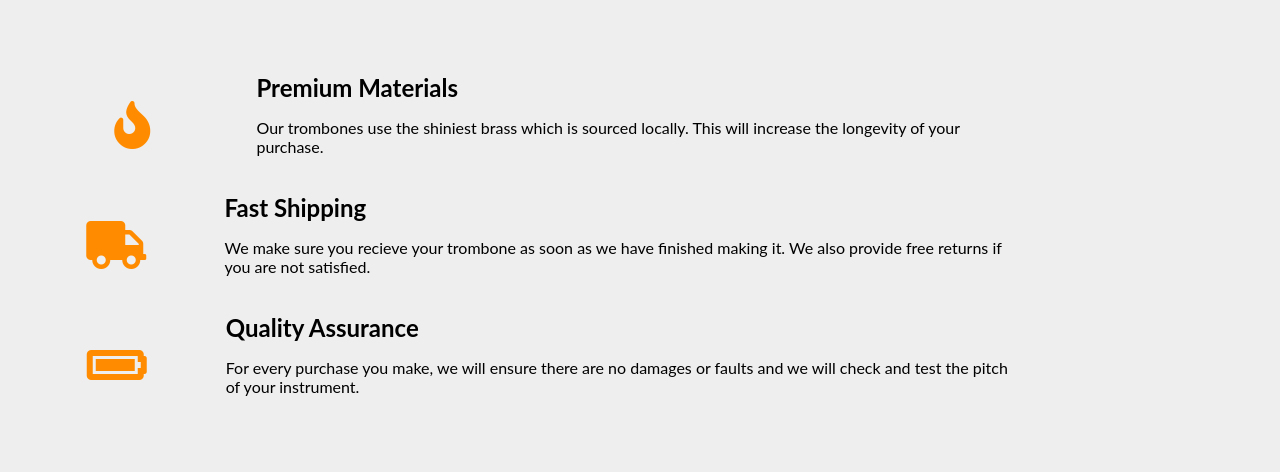
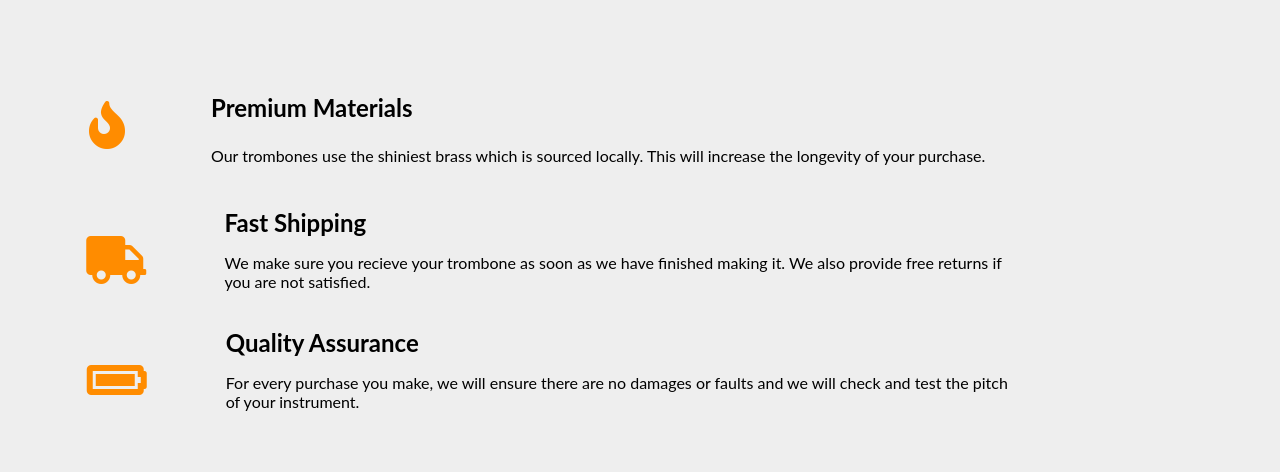
Before and after one commit to PRINCE-MOSE/Charlene_Moses_Landing_Page_PairProgramming, a plain HTML site: page index.html in a window 1280 px wide. Shown: the part 275-747 px from the top of the page. Drawn offline with Linux system fonts and the light colour scheme; grey boxes are pictures that could not be loaded.

Commit message:
Fixed Allignment

```diff
--- a/index.html
+++ b/index.html
@@ -1,20 +1,21 @@
 <!DOCTYPE html>
 <html lang="en">
+
 <head>
     <meta charset="UTF-8">
     <meta http-equiv="X-UA-Compatible" content="IE=edge">
     <meta name="viewport" content="width=device-width, initial-scale=1.0">
     <link rel="stylesheet" href="style.css">
     <link rel="stylesheet" href="https://use.fontawesome.com/releases/v5.8.1/css/all.css"
-  integrity="sha384-50oBUHEmvpQ+1lW4y57PTFmhCaXp0ML5d60M1M7uH2+nqUivzIebhndOJK28anvf"
-  crossorigin="anonymous">
+        integrity="sha384-50oBUHEmvpQ+1lW4y57PTFmhCaXp0ML5d60M1M7uH2+nqUivzIebhndOJK28anvf" crossorigin="anonymous">
     <title>Product Landing Page</title>
 </head>
+
 <body>
-
     <header id="header">
         <div class="logo">
-      <img id="header-img" src="https://cdn.freecodecamp.org/testable-projects-fcc/images/product-landing-page-logo.png"
+            <img id="header-img"
+                src="https://cdn.freecodecamp.org/testable-projects-fcc/images/product-landing-page-logo.png"
                 alt="original trombones logo">
         </div>
 
@@ -39,7 +40,7 @@
         <section id="features">
             <div class="grid">
                 <div class="icon"><i class="fa fa-3x fa-fire"></i></div>
-          <div class="cont">
+                <div class="cont desc">
                     <h2>Premium Materials</h2>
                     <p>
                         Our trombones use the shiniest brass which is sourced locally.
--- a/style.css
+++ b/style.css
@@ -3,6 +3,7 @@
 body {
   background-color: #eee;
   font-family: 'Lato', sans-serif;
+
 }
 header {
   position: fixed;
@@ -183,6 +184,14 @@ h2 {
   width: 20vw;
   color: darkorange;
 }
+#features .desc {
+    display: flex;
+    flex-direction: column;
+    justify-content: center;
+    height: 125px;
+    width: 80vw;
+    padding: 5px;
+}
 
 iframe {
   border-width: 2px;
```
Lines whose indentation alone changed are shown as unchanged.
